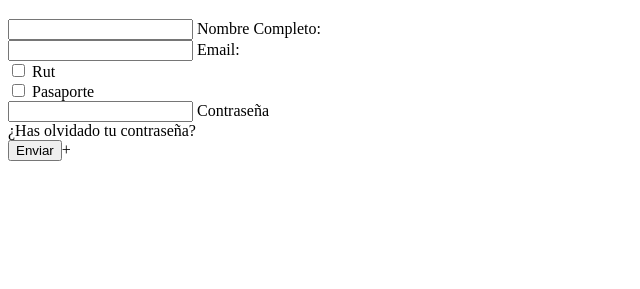
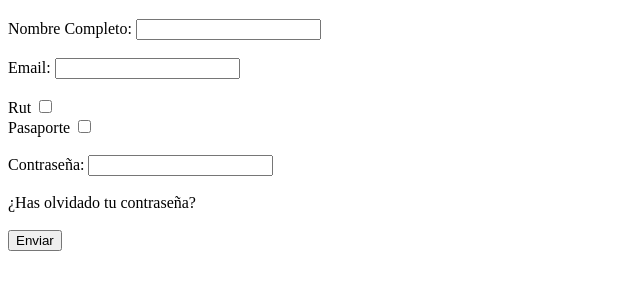
Before and after one commit to Hyooxx/Proyecto_peludos, a plain HTML site: page login.html in a window 1280 px wide. Shown: the part 61-350 px from the top of the page, without its empty margins (0-640 px from the left). Drawn offline with Linux system fonts and the light colour scheme.

Commit message:
arreglos primera versión del formulario

```diff
--- a/login.html
+++ b/login.html
@@ -14,31 +14,36 @@
     <h1>Formulario de Registro</h1>
     <form method="post">
         <div class="txt_field">
+            <label>Nombre Completo:</label>
             <input type="text" required>
-            <label>Nombre Completo:</label>
      </div>
+     <br>
         <div class="txt_field">
+            <label>Email:</label>
             <input type="text" required>
-            <label>Email:</label>
         </div>
+        <br>
         <form>
         <div class="form-check">
+        Rut
         <input class="form-check-input" type="checkbox" value="" id="Check1">
         <label class="form-check-label" for="Check1">
-            Rut
         </label>
     </div>
     <div class="form-check">
+        Pasaporte
         <input class="form-check-input" type="checkbox" value="" id="Check2">
         <label class="form-check-label" for="Check2">
-            Pasaporte
         </label>
         <div class="txt_field">
+            <br>
+            <label>Contraseña:</label>
             <input type="Contraseña" required>
-            <label>Contraseña</label>
         </div>
+        <br>
         <div class="pass">¿Has olvidado tu contraseña?</div>
-        <input type="submit" value="Enviar">+
+        <br>
+        <input type="submit" value="Enviar">
         </div>
     </form>
    </div>
```
